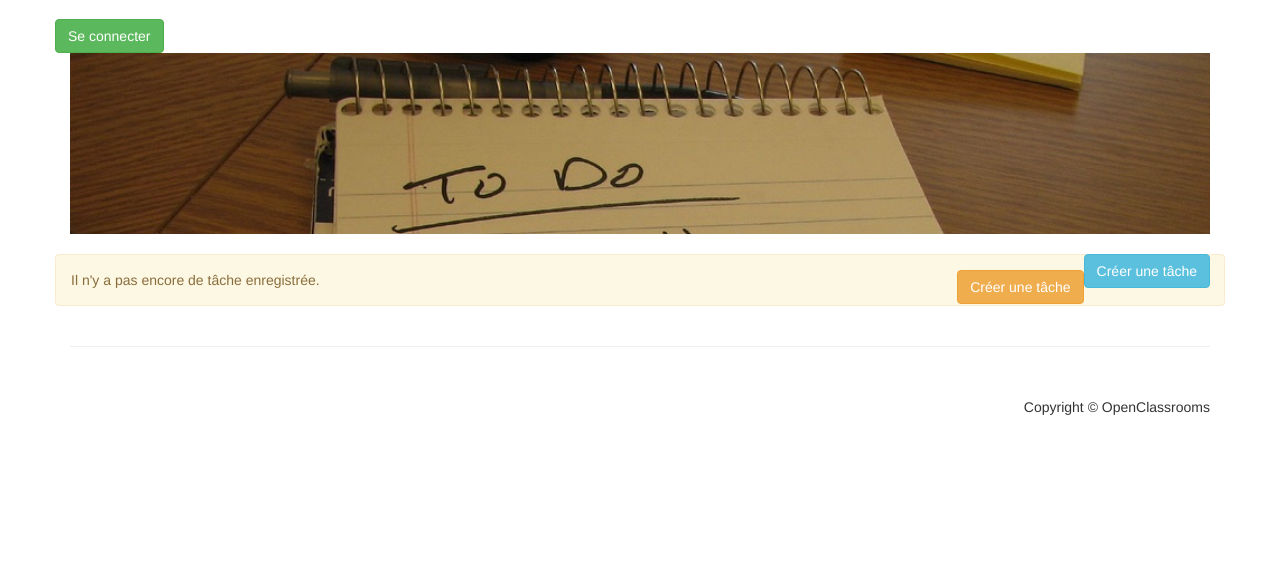
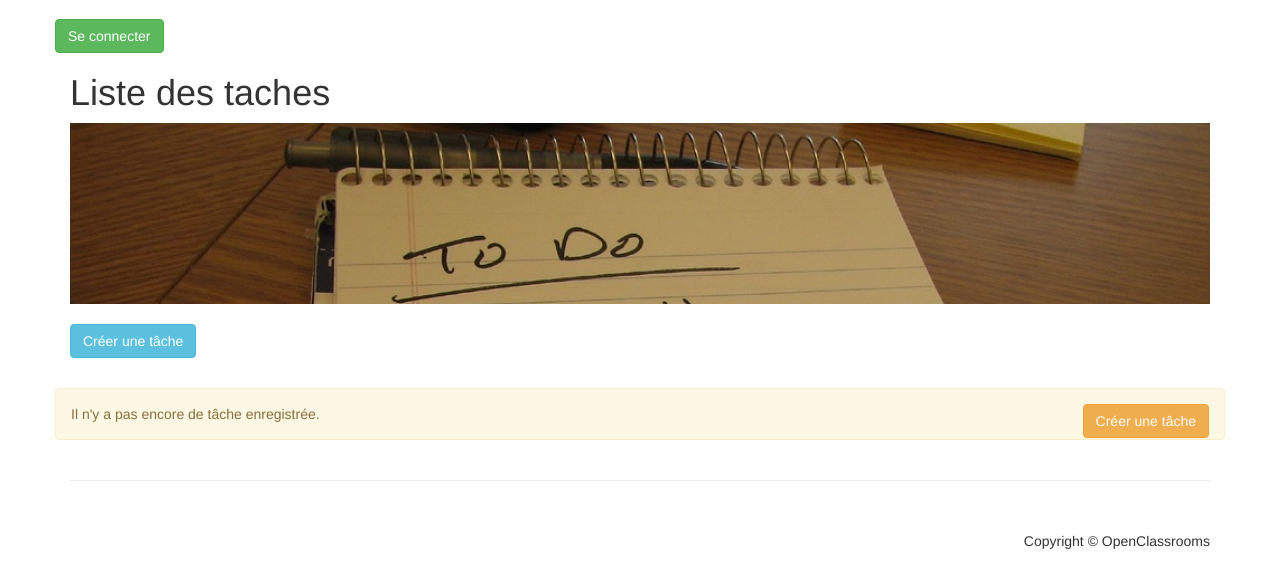
Before and after one commit to morantg/p8_s4, a Symfony app: template templates/task/list.html.twig in a window 1280 px wide. Shown: the part 51-639 px from the top of the page. Run offline with Twig, Linux system fonts and the light colour scheme; the template is opened without the code that fills it, so the values that code supplies are empty; some libraries are stand-ins or nearby versions.

Commit message:
replacement du bouton create task + ajout d'un titre pour les listes des taches

```diff
--- /dev/null
+++ b/public/css/list.css
@@ -0,0 +1,3 @@
+a.btn.btn-info{
+    margin-bottom: 30px;
+}
--- a/src/Controller/TaskController.php
+++ b/src/Controller/TaskController.php
@@ -24,7 +24,8 @@ class TaskController extends Controller
      */
     public function listActionTodo()
     {
-        return $this->render('task/list.html.twig', ['tasks' => $this->getDoctrine()->getRepository('App\Entity\Task')->findBy(['isDone' => false])]);
+        $todo = true;
+        return $this->render('task/list.html.twig', ['tasks' => $this->getDoctrine()->getRepository('App\Entity\Task')->findBy(['isDone' => false]), 'todo' => $todo]);
     }
 
     /**
@@ -32,7 +33,8 @@ class TaskController extends Controller
      */
     public function listActionCompleted()
     {
-        return $this->render('task/list.html.twig', ['tasks' => $this->getDoctrine()->getRepository('App\Entity\Task')->findBy(['isDone' => true])]);
+        $todo = false;
+        return $this->render('task/list.html.twig', ['tasks' => $this->getDoctrine()->getRepository('App\Entity\Task')->findBy(['isDone' => true]), 'todo' => $todo]);
     }
 
     /**
--- a/templates/base.html.twig
+++ b/templates/base.html.twig
@@ -16,6 +16,7 @@
         <!-- Custom CSS -->
         <link href="{{ asset('css/shop-homepage.css') }}" rel="stylesheet">
 
+        {% block stylesheets %}{% endblock %}
         <!-- HTML5 Shim and Respond.js IE8 support of HTML5 elements and media queries -->
         <!-- WARNING: Respond.js doesn't work if you view the page via file:// -->
         <!--[if lt IE 9]>
--- a/templates/task/list.html.twig
+++ b/templates/task/list.html.twig
@@ -1,9 +1,17 @@
 {% extends 'base.html.twig' %}
+
+{% block stylesheets %}
+   <link href="{{ asset('css/list.css') }}" rel="stylesheet" />
+{% endblock %}
+
+{% block header_title %}
+    <h1>Liste des taches {% if todo is defined and todo==true %}à faire{% elseif todo is defined and todo == false%}terminées{% endif %}</h1>
+{% endblock %}
 
 {% block header_img %}<img class="slide-image" src="{{ asset('img/todolist_content.jpg') }}" alt="todo list">{% endblock %}
 
 {% block body %}
-    <a href="{{ path('task_create') }}" class="btn btn-info pull-right">Créer une tâche</a>
+    <a href="{{ path('task_create') }}" class="btn btn-info">Créer une tâche</a>
     <div class="row">
         {% for task in tasks %}
         <div class="col-sm-4 col-lg-4 col-md-4">
```
